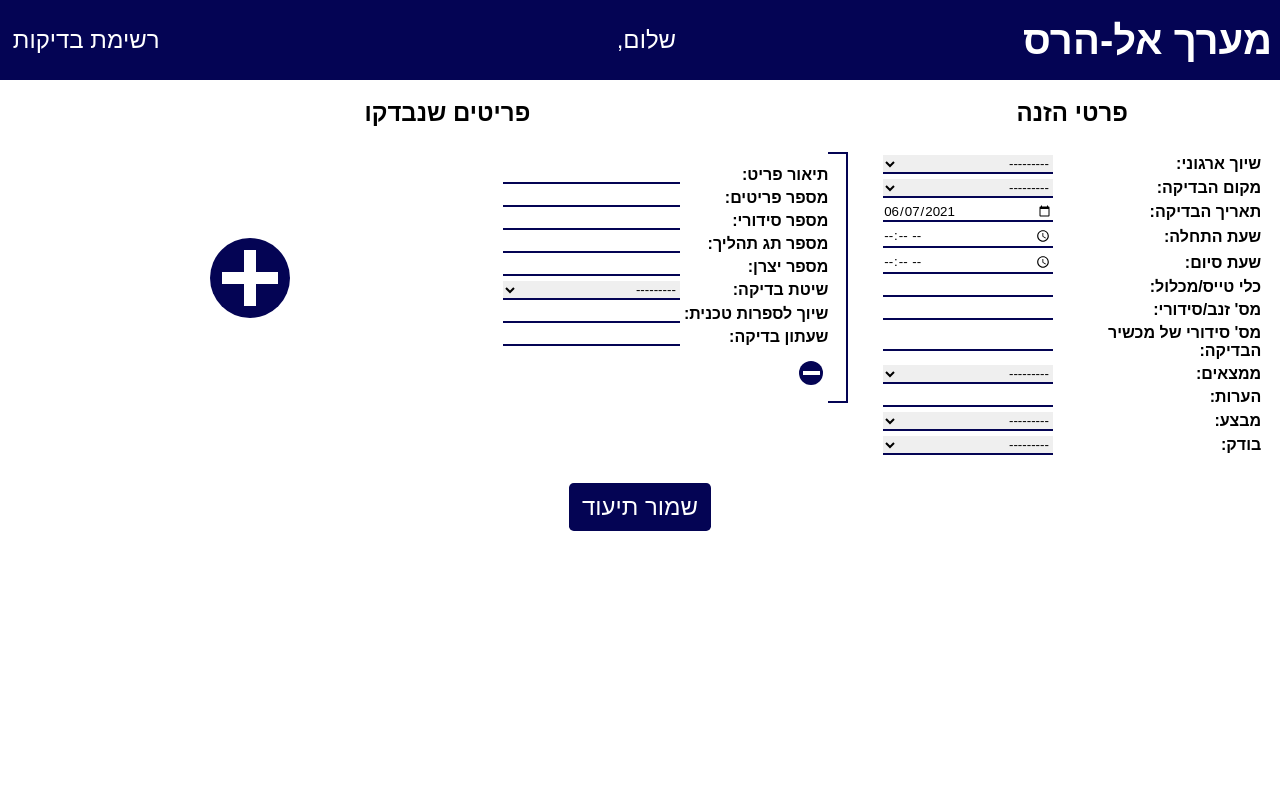
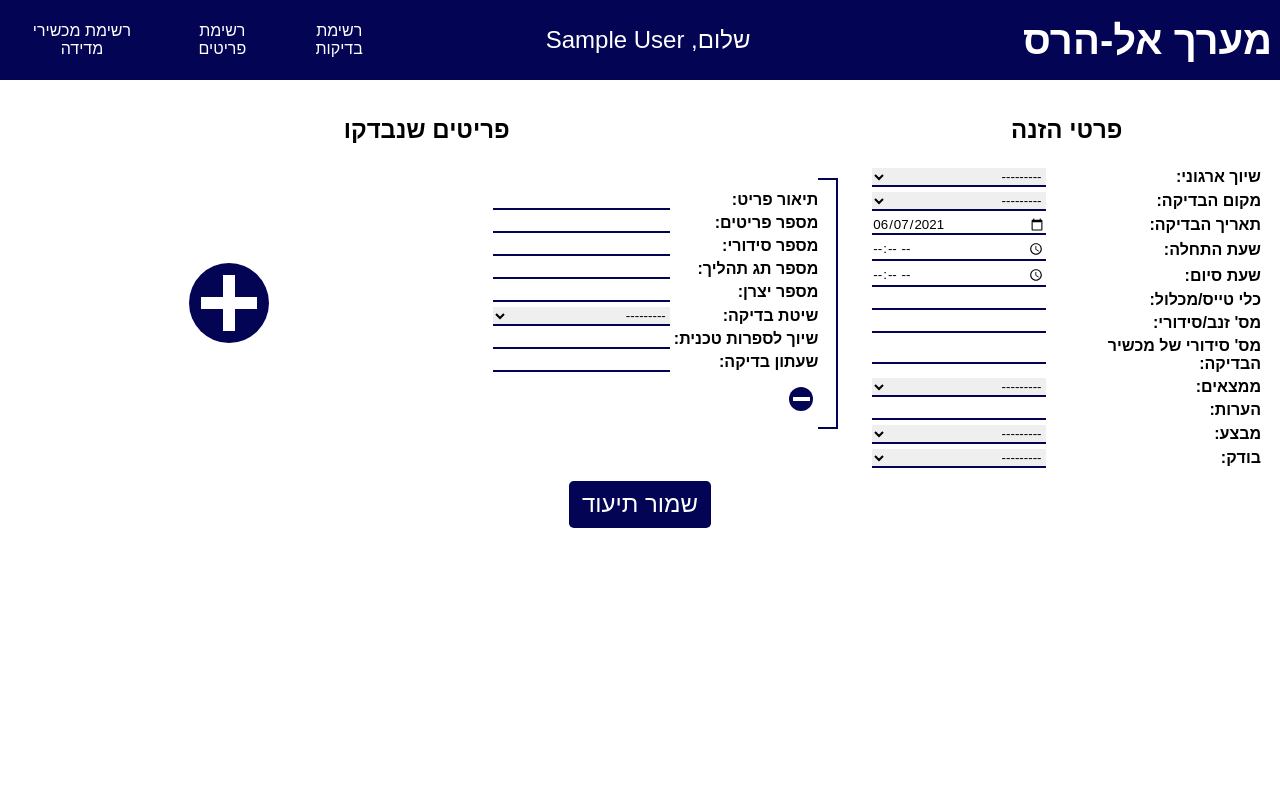
Before and after one commit to yoavshati/NDCrewDB, a Django app: page /test/new/ in a window 1280 px wide. Run offline with Django 3.2, Linux system fonts and the light colour scheme; the visitor is signed in with stand-in values (Sample User, id 1); data comes from the database, SQL or seed files in the repository.

Commit message:
changed UI a bit and added links

```diff
--- a/main/static/main/style.css
+++ b/main/static/main/style.css
@@ -9,9 +9,6 @@
 	/* colors from IAF flag */
 	--dark-color: #040454;
 	--light-color: #649cfc;
-
-	/* old blue #13116e; */
-	/* old green color: #009879 */
 
 	--text-color: white;
 }
@@ -46,6 +43,63 @@ button {
 }
 p {
 	margin: 0.5em;
+}
+nav {
+	text-align: center;
+}
+nav ul {
+	display: flex;
+	list-style: none;
+}
+nav li {
+	font-size: 1rem;
+	margin: 0 0.6rem;
+}
+
+/* ============
+	page split
+   ============ */
+.split {
+	width: 100%;
+	position: fixed;
+	left: 0;
+	overflow: hidden;
+}
+header {
+	z-index: 1;
+	top: 0;
+	height: 10%;
+	color: var(--text-color);
+	background-color: var(--dark-color);
+	display: flex;
+	align-items: center;
+}
+header div {
+	width: 33%;
+	font-size: 1.5rem;
+}
+.spacer {
+	top: 0;
+	height: 12%;
+}
+.content {
+	top: 0;
+	height: 100%;
+	text-align: center;
+	overflow-y: auto;
+}
+footer {
+	z-index: 1;
+	bottom: -58%;
+	height: 70%;
+	background-color: var(--light-color);
+	transition: bottom 250ms;
+}
+footer:hover {
+	bottom: 0;
+}
+footer div {
+	display: flex;
 }
 
 /* =========
@@ -88,7 +142,7 @@ p {
 .delete-item {
 	font-size: 1.5rem;
 }
-/* centered + and - signs */
+/* centered +, -, pencil signs */
 .add-item::before,
 .add-item::after,
 .update-item::before,
@@ -108,7 +162,21 @@ p {
 	transform: rotate(90deg);
 }
 .update-item::before {
-	clip-path: polygon(20% 0, 100% 0, 100% 100%, 20% 100%, 0 50%);
+	width: 0.8em;
+	border-radius: 1px;
+	clip-path: polygon(
+		20% 0,
+		82% 0,
+		85% 20%,
+		88% 0,
+		100% 0,
+		100% 100%,
+		88% 100%,
+		85% 80%,
+		82% 100%,
+		20% 100%,
+		0 50%
+	);
 	transform: rotate(-45deg);
 }
 
@@ -125,51 +193,14 @@ p {
 	font-size: 2rem;
 }
 
-/* ============
-	page split
-   ============ */
-.split {
-	height: 100%;
-	width: 100%;
-	position: fixed;
-	left: 0;
-	overflow: hidden;
-}
-.header {
-	z-index: 1;
-	top: 0;
-	height: 10%;
-	color: var(--text-color);
-	background-color: var(--dark-color);
-	display: flex;
-	align-items: center;
-}
-.header div {
-	width: 33%;
-	font-size: 1.5rem;
-}
-.spacer {
-	top: 0;
-	height: 12%;
-}
-.content {
-	top: 0;
-	height: 100%;
-	text-align: center;
-	overflow-y: auto;
-}
-
 /* ===========
 	form page
    =========== */
 
-.test-col {
-	width: 32vw;
-	vertical-align: top;
-	text-align: right;
+.container {
+	display: flex;
 }
-.item-col {
-	width: 65vw;
+.forms-col {
 	display: flex;
 	flex-wrap: wrap;
 }
@@ -191,17 +222,14 @@ p {
 	border: 2px solid var(--dark-color);
 	border-left: 0;
 }
-.big-text th {
-	font-size: 1.5rem;
-	padding-bottom: 0.5rem;
-}
 
 /* =======
 	table
    ======= */
 
 .test-table {
-	padding: 1vw;
+	padding: 0 1rem;
+	text-align: right;
 }
 .content-table {
 	border-collapse: collapse;
--- a/main/templates/main/base.html
+++ b/main/templates/main/base.html
@@ -15,24 +15,28 @@
 		<title>מערך אל-הרס</title>
 	</head>
 	<body dir="rtl">
-		<div class="split header" id="navbar">
+		<header class="split">
 			<div>
 				<a href="/"><strong>מערך אל-הרס</strong></a>
 			</div>
 			<div style="text-align: center">
 				{% if user.is_authenticated %}
-				<p>שלום, {{ user.get_rank_display }} {{ user.full_name }}</p>
+				<p>שלום, {{ user }}</p>
 				{% else %}
 				<span><a>היכנס לאתר</a></span>
 				{% endif %}
 			</div>
-			<div style="text-align: left">
-				<a href="/test">רשימת בדיקות</a>
-			</div>
-		</div>
-		<div class="split content">
-			<div class="spacer" id="spacer"></div>
+			<nav>
+				<ul>
+					<li><a href="/test">רשימת בדיקות</a></li>
+					<li><a href="/item">רשימת פריטים</a></li>
+					<li><a href="/measure">רשימת מכשירי מדידה</a></li>
+				</ul>
+			</nav>
+		</header>
+		<section class="split content">
+			<div class="spacer"></div>
 			{% block content %}{% endblock %}
-		</div>
+		</section>
 	</body>
 </html>
--- a/main/templates/main/referenceitem_list.html
+++ b/main/templates/main/referenceitem_list.html
@@ -19,8 +19,8 @@
 			<td>{{ item.literature_code }}</td>
 			<td>{{ item.testing_hours }}</td>
 			<td>
-				<a class="delete-item big" href="delete/{{item.id}}"></a>
-				<a class="update-item big" href="update/{{item.id}}"></a>
+				<a class="delete-item big" href="{% url 'item-delete' item.id %}"></a>
+				<a class="update-item big" href="{% url 'item-update' item.id %}"></a>
 			</td>
 		</tr>
 		{% endfor %}
--- a/main/templates/main/test_form.html
+++ b/main/templates/main/test_form.html
@@ -11,21 +11,16 @@
 
 <form action="." method="post">
 	{% csrf_token %}
-	<table>
-		<thead>
-			<tr class="big-text">
-				<th>פרטי הזנה</th>
-				<th>פריטים שנבדקו</th>
-			</tr>
-		</thead>
-		<tbody>
-			<tr>
-				<td class="test-col">
+	<div class="container">
+		<div style="flex: 1">
+			<h2>פרטי הזנה</h2>
 			<table class="test-table">
 				{{ form.as_table }}
 			</table>
-				</td>
-				<td class="item-col">
+		</div>
+		<div style="flex: 2">
+			<h2>פריטים שנבדקו</h2>
+			<div class="forms-col">
 				{{ item_form.management_form }} {{ item_form.non_form_errors }}
 				<!-- ^^ needed to deal with expanding formset ^^ -->
 				{% for form in item_form %}
@@ -35,10 +30,9 @@
 					</table>
 				</div>
 				{% endfor %}
-				</td>
-			</tr>
-		</tbody>
-	</table>
+			</div>
+		</div>
+	</div>
 	<button type="submit" class="button" name="submit">שמור תיעוד</button>
 </form>
 {% endblock content %}
--- a/main/templates/main/test_list.html
+++ b/main/templates/main/test_list.html
@@ -26,7 +26,7 @@
 				{{ test.aircraft }}<br /><br />
 				{{ test.aircraft_id }}
 			</td>
-			<td>{{ test.tester }}</td>
+			<td>{% if test.tester %}{{ test.tester }}{% endif %}</td>
 			<td>{{ test.checker }}</td>
 			<td>{{ test.get_findings_display }}</td>
 			<td>{{ test.notes }}</td>
@@ -66,4 +66,8 @@
 		{% endfor %}
 	</tbody>
 </table>
+<footer class="split">
+	<h2>חפש בדיקה</h2>
+	<div>{{ test_form.as_p }}{{ item_form.as_p }}</div>
+</footer>
 {% endblock content %}
--- a/main/urls.py
+++ b/main/urls.py
@@ -5,7 +5,7 @@ from .views import *
 urlpatterns = [
     # views
     path('', home, name='home'),
-    path('test', TestListView.as_view(), name='test-list'),
+    path('test/', TestListView.as_view(), name='test-list'),
     path('test/new/', TestCreateView.as_view(), name='test-create'),
     path('item/', ItemListView.as_view(), name='item-list'),
     path('item/new/', ItemCreateView.as_view(), name='item-create'),
```
Lines whose indentation alone changed are shown as unchanged.
